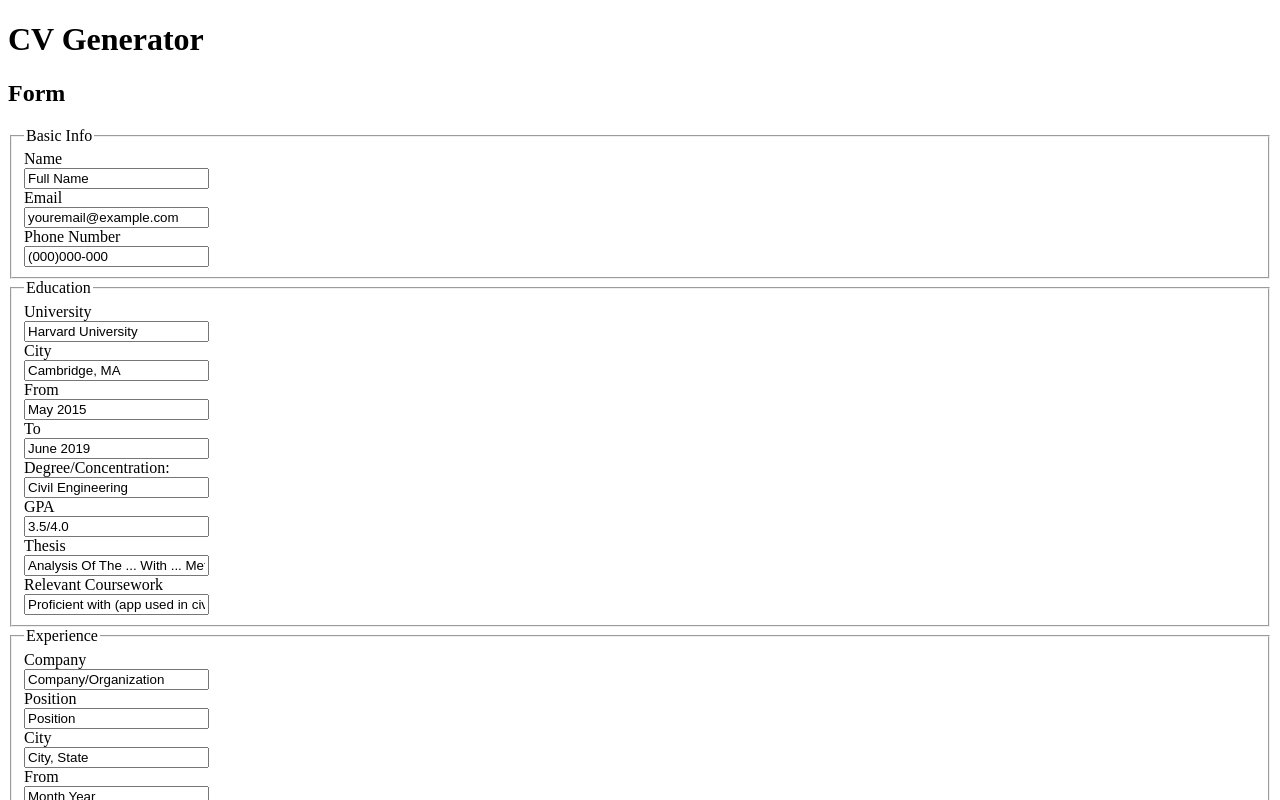
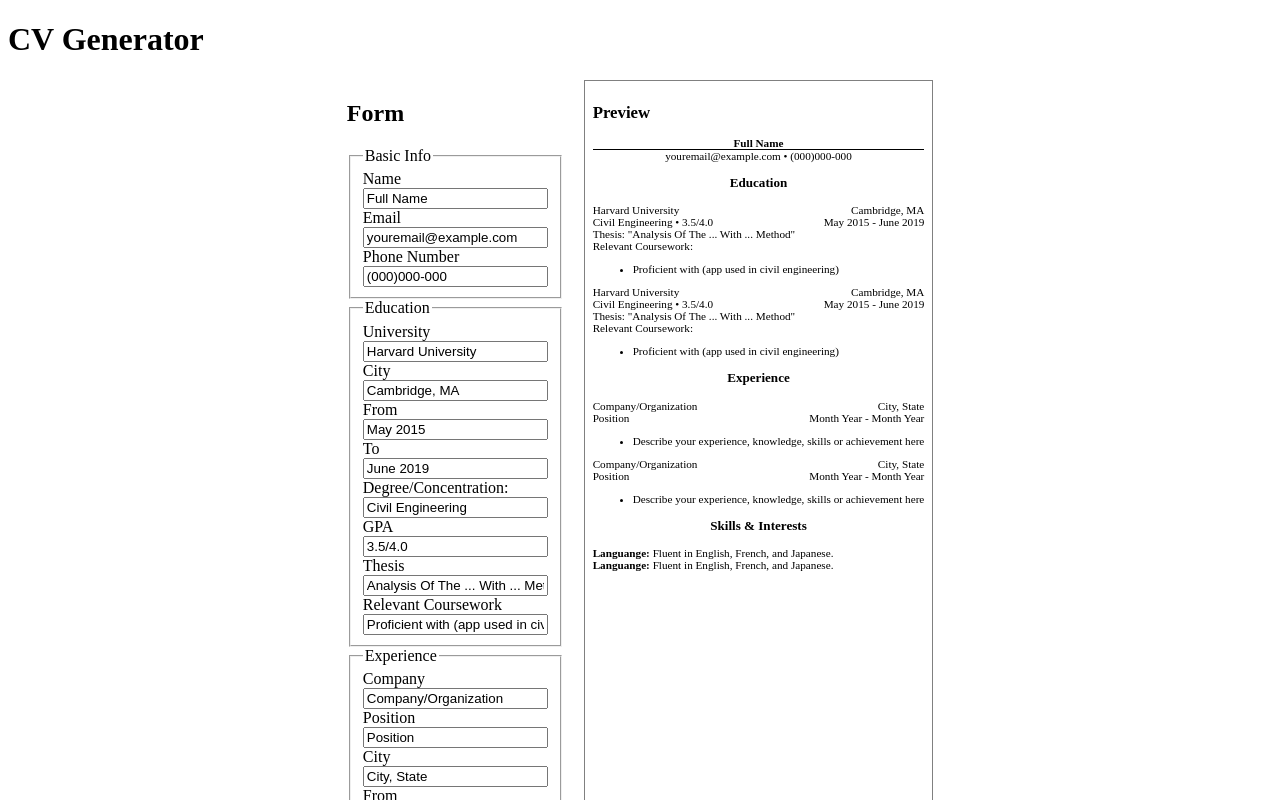
Before and after one commit to Shiielty/cv-project, a React (Vite) app: page / in a window 1280 px wide. Shown: the top 800 px of the page. Built offline with nearby package versions, Linux system fonts and the light colour scheme.

Commit message:
add more data to default props, loop the lists and add little styling

```diff
--- a/src/components/Content.jsx
+++ b/src/components/Content.jsx
@@ -5,16 +5,14 @@ import Preview from "./Preview";
 export default class Content extends Component {
   constructor(props) {
     super(props);
-  }
-
-  render() {
-    this.props = {
+    this.test = {
       basic: {
         name: "Full Name",
         email: "youremail@example.com",
         phone: "(000)000-000",
       },
-      education: {
+      educations: [
+        {
           university: "Harvard University",
           city: "Cambridge, MA",
           from: "May 2015",
@@ -24,7 +22,19 @@ export default class Content extends Component {
           thesis: "Analysis Of The ... With ... Method",
           relevant: "Proficient with (app used in civil engineering)",
         },
-      experience: {
+        {
+          university: "Harvard University",
+          city: "Cambridge, MA",
+          from: "May 2015",
+          to: "June 2019",
+          degree: "Civil Engineering",
+          gpa: "3.5/4.0",
+          thesis: "Analysis Of The ... With ... Method",
+          relevant: "Proficient with (app used in civil engineering)",
+        },
+      ],
+      experiences: [
+        {
           company: "Company/Organization",
           position: "Position",
           city: "City, State",
@@ -33,25 +43,44 @@ export default class Content extends Component {
           description:
             "Describe your experience, knowledge, skills or achievement here",
         },
-      skills: {
-        skill: "Languange",
+        {
+          company: "Company/Organization",
+          position: "Position",
+          city: "City, State",
+          from: "Month Year",
+          to: "Month Year",
+          description:
+            "Describe your experience, knowledge, skills or achievement here",
+        },
+      ],
+      skills: [
+        {
+          name: "Languange",
           description: "Fluent in English, French, and Japanese.",
         },
+        {
+          name: "Languange",
+          description: "Fluent in English, French, and Japanese.",
+        },
+      ],
     };
-    const { basic, education, experience, skills } = this.props;
+  }
+
+  render() {
+    const { basic, educations, experiences, skills } = this.test;
 
     return (
       <main className="content">
         <Form
           basic={basic}
-          education={education}
-          experience={experience}
+          educations={educations}
+          experiences={experiences}
           skills={skills}
         />
         <Preview
           basic={basic}
-          education={education}
-          experience={experience}
+          educations={educations}
+          experiences={experiences}
           skills={skills}
         />
       </main>
--- a/src/components/Form.jsx
+++ b/src/components/Form.jsx
@@ -2,7 +2,7 @@ import { Component } from "react";
 
 export default class Form extends Component {
   render() {
-    const { basic, education, experience, skills } = this.props;
+    const { basic, educations, experiences, skills } = this.props;
 
     return (
       <div className="form">
@@ -42,7 +42,7 @@ export default class Form extends Component {
               University
               <input
                 type="text"
-                value={education.university}
+                value={educations[0].university}
                 placeholder="Harvard University"
               ></input>
             </label>
@@ -50,7 +50,7 @@ export default class Form extends Component {
               City
               <input
                 type="text"
-                value={education.city}
+                value={educations[0].city}
                 placeholder="Cambridge, MA"
               ></input>
             </label>
@@ -58,7 +58,7 @@ export default class Form extends Component {
               From
               <input
                 type="text"
-                value={education.from}
+                value={educations[0].from}
                 placeholder="May 2015"
               ></input>
             </label>
@@ -66,7 +66,7 @@ export default class Form extends Component {
               To
               <input
                 type="text"
-                value={education.to}
+                value={educations[0].to}
                 placeholder="June 2019"
               ></input>
             </label>
@@ -74,7 +74,7 @@ export default class Form extends Component {
               Degree/Concentration:
               <input
                 type="text"
-                value={education.degree}
+                value={educations[0].degree}
                 placeholder="Ex. Civil Engineering"
               ></input>
             </label>
@@ -82,7 +82,7 @@ export default class Form extends Component {
               GPA
               <input
                 type="text"
-                value={education.gpa}
+                value={educations[0].gpa}
                 placeholder="[Note: Optional. Ex. 3.5/4.0]"
               ></input>
             </label>
@@ -90,7 +90,7 @@ export default class Form extends Component {
               Thesis
               <input
                 type="text"
-                value={education.thesis}
+                value={educations[0].thesis}
                 placeholder="[Note: Optional]"
               ></input>
             </label>
@@ -98,7 +98,7 @@ export default class Form extends Component {
               Relevant Coursework
               <input
                 type="text"
-                value={education.relevant}
+                value={educations[0].relevant}
                 placeholder="[Note: Optional. Awards and honors can also be listed here.]"
               ></input>
             </label>
@@ -110,7 +110,7 @@ export default class Form extends Component {
               Company
               <input
                 type="text"
-                value={experience.company}
+                value={experiences[0].company}
                 placeholder="Company/Organization"
               ></input>
             </label>
@@ -118,7 +118,7 @@ export default class Form extends Component {
               Position
               <input
                 type="text"
-                value={experience.position}
+                value={experiences[0].position}
                 placeholder="Position"
               ></input>
             </label>
@@ -126,7 +126,7 @@ export default class Form extends Component {
               City
               <input
                 type="text"
-                value={experience.city}
+                value={experiences[0].city}
                 placeholder="City, State"
               ></input>
             </label>
@@ -134,7 +134,7 @@ export default class Form extends Component {
               From
               <input
                 type="text"
-                value={experience.from}
+                value={experiences[0].from}
                 placeholder="Month Year"
               ></input>
             </label>
@@ -142,14 +142,14 @@ export default class Form extends Component {
               To
               <input
                 type="text"
-                value={experience.to}
+                value={experiences[0].to}
                 placeholder="Month Year"
               ></input>
             </label>
             <label>
               Description
               <textarea
-                value={experience.description}
+                value={experiences[0].description}
                 placeholder="Describe your experience, skills, accomplishment or achievements"
               ></textarea>
               <button type="button">Add</button>
@@ -162,7 +162,7 @@ export default class Form extends Component {
               Skills/Interest
               <input
                 type="text"
-                value={skills.skill}
+                value={skills[0].name}
                 placeholder="Languange, Laboratory, Interests"
               ></input>
             </label>
@@ -170,7 +170,7 @@ export default class Form extends Component {
               Description
               <input
                 type="text"
-                value={skills.description}
+                value={skills[0].description}
                 placholder="List of languange/research/activities you interested"
               ></input>
             </label>
--- a/src/components/Preview.jsx
+++ b/src/components/Preview.jsx
@@ -2,17 +2,11 @@ import { Component } from "react";
 
 export default class Preview extends Component {
   render() {
-    const { basic, education, experience, skills } = this.props;
+    const { basic, educations, experiences, skills } = this.props;
 
-    return (
-      <div className="preview">
-        <h2>Preview</h2>
-        <div className="basic-info">
-          <div className="name">{basic.name}</div>
-          <div>{basic.email + " • " + basic.phone}</div>
-        </div>
-        <div className="education-info">
-          <h3>Education</h3>
+    const allEducations = educations.map((education, i) => {
+      return (
+        <div key={i}>
           <div className="flex-space-between">
             <div className="university-name">{education.university}</div>
             <div className="university-city">{education.city}</div>
@@ -31,8 +25,12 @@ export default class Preview extends Component {
             </ul>
           </div>
         </div>
-        <div className="experience-info">
-          <h3>Experience</h3>
+      );
+    });
+
+    const allExperiences = experiences.map((experience, i) => {
+      return (
+        <div key={i}>
           <div className="flex-space-between">
             <div>{experience.company}</div>
             <div>{experience.city}</div>
@@ -47,12 +45,36 @@ export default class Preview extends Component {
             <li>{experience.description}</li>
           </ul>
         </div>
+      );
+    });
+
+    const allSkills = skills.map((skill, i) => {
+      return (
+        <div key={i}>
+          <strong>{skill.name}: </strong>
+          {skill.description}
+        </div>
+      );
+    });
+
+    return (
+      <div className="preview">
+        <h2>Preview</h2>
+        <div className="basic-info">
+          <div className="name">{basic.name}</div>
+          <div>{basic.email + " • " + basic.phone}</div>
+        </div>
+        <div className="educations-info">
+          <h3>Education</h3>
+          <div className="educations-wrapper">{allEducations}</div>
+        </div>
+        <div className="experiences-info">
+          <h3>Experience</h3>
+          <div className="experiences-wrapper">{allExperiences}</div>
+        </div>
         <div className="skill-interest-info">
           <h3>Skills & Interests</h3>
-          <div>
-            <strong>{skills.skill}: </strong>
-            {skills.description}
-          </div>
+          <div className="skills-wrapper">{allSkills}</div>
         </div>
       </div>
     );
--- a/src/styles.css
+++ b/src/styles.css
@@ -8,3 +8,32 @@ textarea {
   display: flex;
   justify-content: space-between;
 }
+
+.content {
+  width: 100%;
+  display: flex;
+  justify-content: center;
+  gap: 20px;
+  flex-wrap: wrap;
+}
+
+.preview {
+  max-width: 700px;
+  padding: .7em;
+  border: 1px solid gray;
+  font-size: 0.7rem;
+}
+
+.name {
+  text-align: center;
+  font-weight: 700;
+  border-bottom: 1px solid black;
+}
+
+.basic-info > div:nth-of-type(2) {
+  text-align: center;
+}
+
+h3 {
+  text-align: center;
+}
```
Lines whose indentation alone changed are shown as unchanged.
